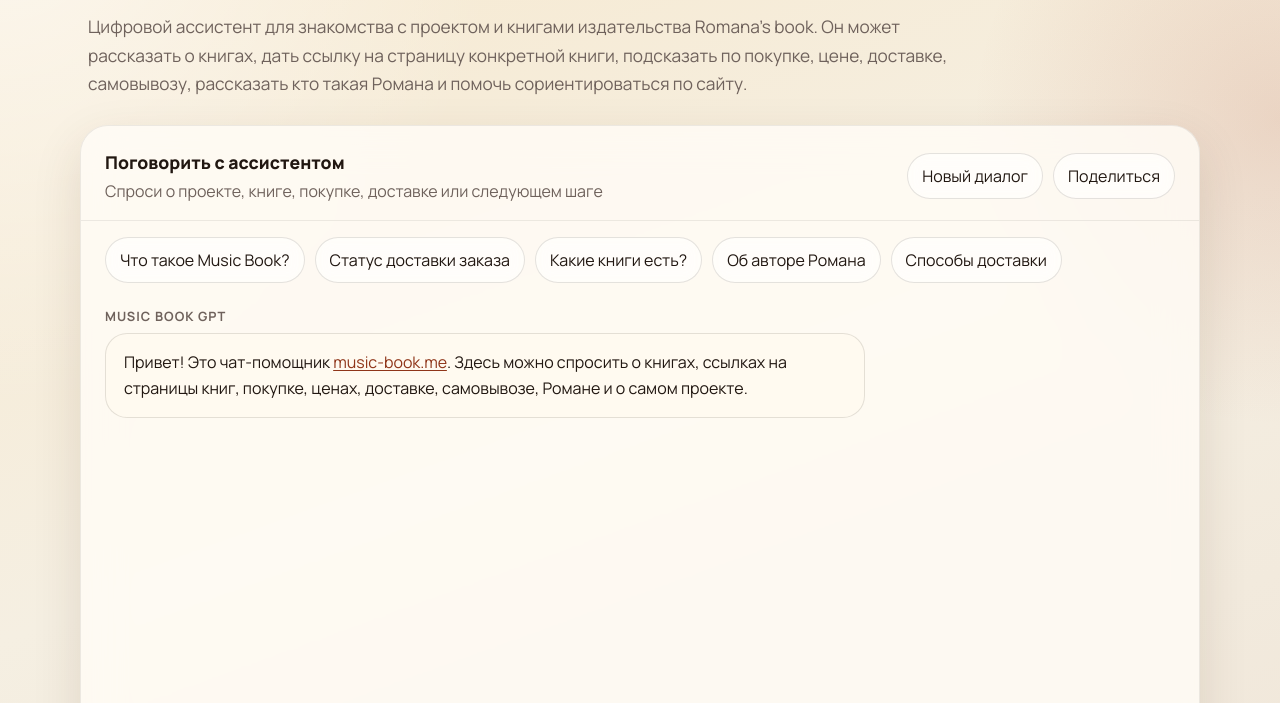
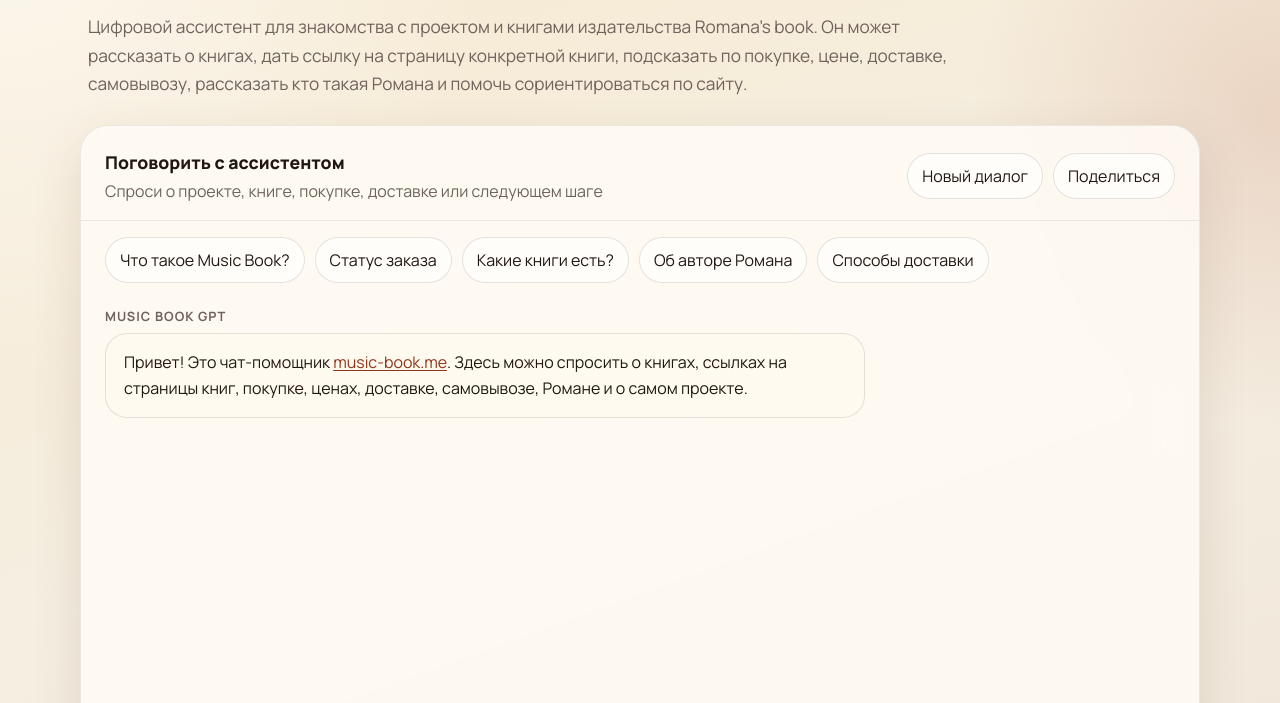
Before and after one commit to WizardJIOCb/git.music-book.me, a website: page public/index.html in a window 1280 px wide. Shown: the part 94-797 px from the top of the page. Drawn offline with Linux system fonts and the light colour scheme; no server answers.

Commit message:
Rename order status suggestion button

```diff
--- a/public/index.html
+++ b/public/index.html
@@ -62,7 +62,7 @@
 
         <div class="suggestions" id="suggestions">
           <button type="button" class="suggestion" data-prompt="Объясни простыми словами, что такое Music Book.">Что такое Music Book?</button>
-          <button type="button" class="suggestion" data-prompt="Проверь статус доставки моего заказа по трек-номеру 1234567890.">Статус доставки заказа</button>
+          <button type="button" class="suggestion" data-prompt="Проверь статус доставки моего заказа по трек-номеру 1234567890.">Статус заказа</button>
           <button type="button" class="suggestion" data-prompt="Какие книги сейчас есть на сайте?">Какие книги есть?</button>
           <button type="button" class="suggestion" data-prompt="Кто такая Романа и чем она занимается?">Об авторе Романа</button>
           <button type="button" class="suggestion" data-prompt="Какие есть способы доставки и как работает доставка книг?">Способы доставки</button>
```
